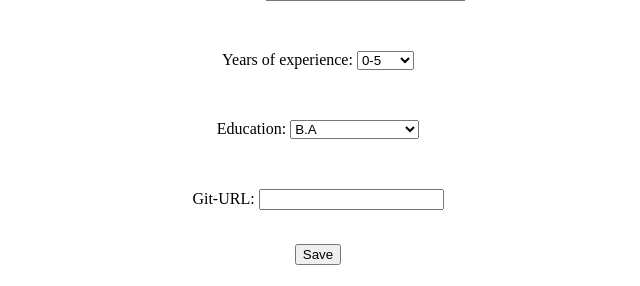
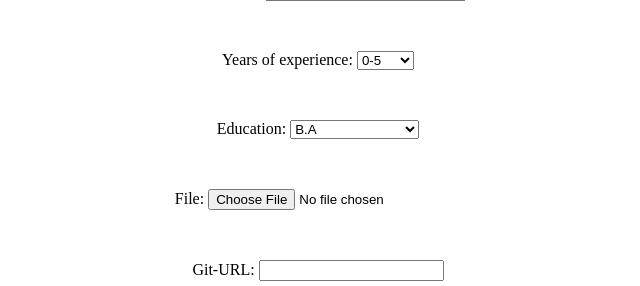
Before and after one commit to yossiii050/JHS_GROUP-36, a Django app: page /users/cv/ in a window 1280 px wide. Shown: the part 346-632 px from the top of the page, without its empty margins (322-962 px from the left). Run offline with Django 4.2, Linux system fonts and the light colour scheme; parts of the project's set-up code (start-up, migrations or seed data) failed here and were passed over.

Commit message:
Fixed bugs related to the cv form upload, and made it possible to save a file

```diff
--- a/mysite/urls.py
+++ b/mysite/urls.py
@@ -44,6 +44,7 @@ urlpatterns = [
     path('update_user_status/',update_user_status,name="update_user_status"),
     path('api-auth/', include('rest_framework.urls')),
 
-]#+ static(settings.MEDIA_URL, document_root=settings.MEDIA_ROOT)
+]
 
+urlpatterns += static(settings.MEDIA_URL, document_root=settings.MEDIA_ROOT)
 handler404 = 'mysite.views.handler404'
--- a/users/forms.py
+++ b/users/forms.py
@@ -60,11 +60,11 @@ class EmployerForm(forms.ModelForm):
 
 from .choices import *
 class CVForm(forms.Form):
-    #file      = forms.FileField() # for creating file input
+    file      = forms.FileField() # for creating file input
     field = forms.ChoiceField(choices = FIELD_CHOICES, label="Field of work", initial='', widget=forms.Select(), required=True)
     yearsexp  = forms.ChoiceField(choices = YEARS_CHOICES,label="Years of experience",required=True)
     education = forms.ChoiceField(choices = EDUCATION_CHOICES, label="Education", widget=forms.Select(), required=True)
     GitUrl = forms.URLField(max_length=25,label= "Git-URL")
     class Meta:
        model = CVFormModel
-       fields = ['field', 'yearsexp', 'education', 'GitUrl']
+       fields = ['field', 'yearsexp', 'education', 'GitUrl','file']
--- a/users/models.py
+++ b/users/models.py
@@ -1,6 +1,11 @@
 
 from .choices import *
 from django.db import models
+
+import os
+if not os.path.exists('files'):
+    os.makedirs('files')
+
 class CVFormModel(models.Model):
     #user = models.OneToOneField(User)
     field = models.IntegerField(choices=FIELD_CHOICES, default=1)
--- a/users/templates/candidate_profile.html
+++ b/users/templates/candidate_profile.html
@@ -55,6 +55,7 @@
     <p>Years of Experience: {{ candidatecv.get_yearsexp_display }}</p>
     <p>Education: {{ candidatecv.get_education_display }}</p>
     <p>GitHub URL: {{ candidatecv.GitUrl }}</p>
+    <p>File saved: {{ candidatecv.file }}</p>
 {% else %}
     <p>No CV:</p>
     <form action="{% url 'cv' %}">
--- a/users/templates/cv.html
+++ b/users/templates/cv.html
@@ -12,6 +12,8 @@
         <br>
         <p>{{ form.education.label_tag }} {{ form.education }}</p>
         <br>
+        <p>{{ form.file.label_tag }} {{ form.file }}</p>
+        <br>
         <p>{{ form.GitUrl.label_tag }} {{ form.GitUrl }}</p>
         <br>
         <button type="submit" class="save btn btn-default">Save</button>
--- a/users/views.py
+++ b/users/views.py
@@ -130,19 +130,19 @@ from .forms import CVForm
 
 def cv(request):
     if request.method == 'POST':
-        form = CVForm(request.POST)
+        form = CVForm(request.POST, request.FILES)
         if form.is_valid():
-            new_form = CVFormModel(field=form.cleaned_data['field'], yearsexp=form.cleaned_data['yearsexp'], education=form.cleaned_data['education'], GitUrl=form.cleaned_data['GitUrl'])
+            new_form = CVFormModel(field=form.cleaned_data['field'], yearsexp=form.cleaned_data['yearsexp'], education=form.cleaned_data['education'], GitUrl=form.cleaned_data['GitUrl'], file=request.FILES['file'])
+            print(new_form)
             new_form.save()
             cand=Candidate.objects.get(username=request.user)
             cand.set_cv(new_form)
             cand.save()
-            return redirect('home')
-        else:
-            return render(request, "cv.html", {'form': form})
+            return redirect("Profile", request.user.username)
     else:
         form = CVForm()
-        return render(request,"cv.html",{'form':form})
+    return render(request, 'cv.html', {'form': form})
+
 
 
 def usershome(request):
```
Also changed, not shown: db.sqlite3, 6 other files.
